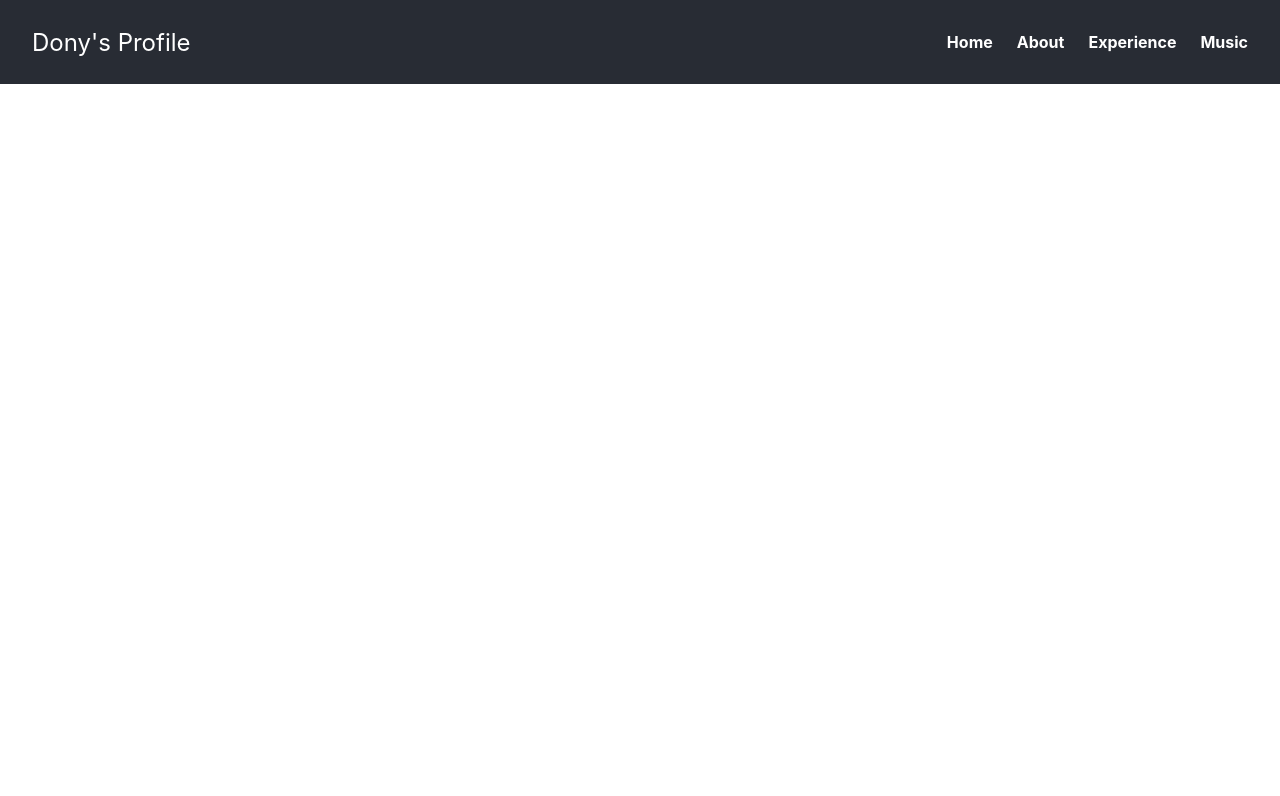
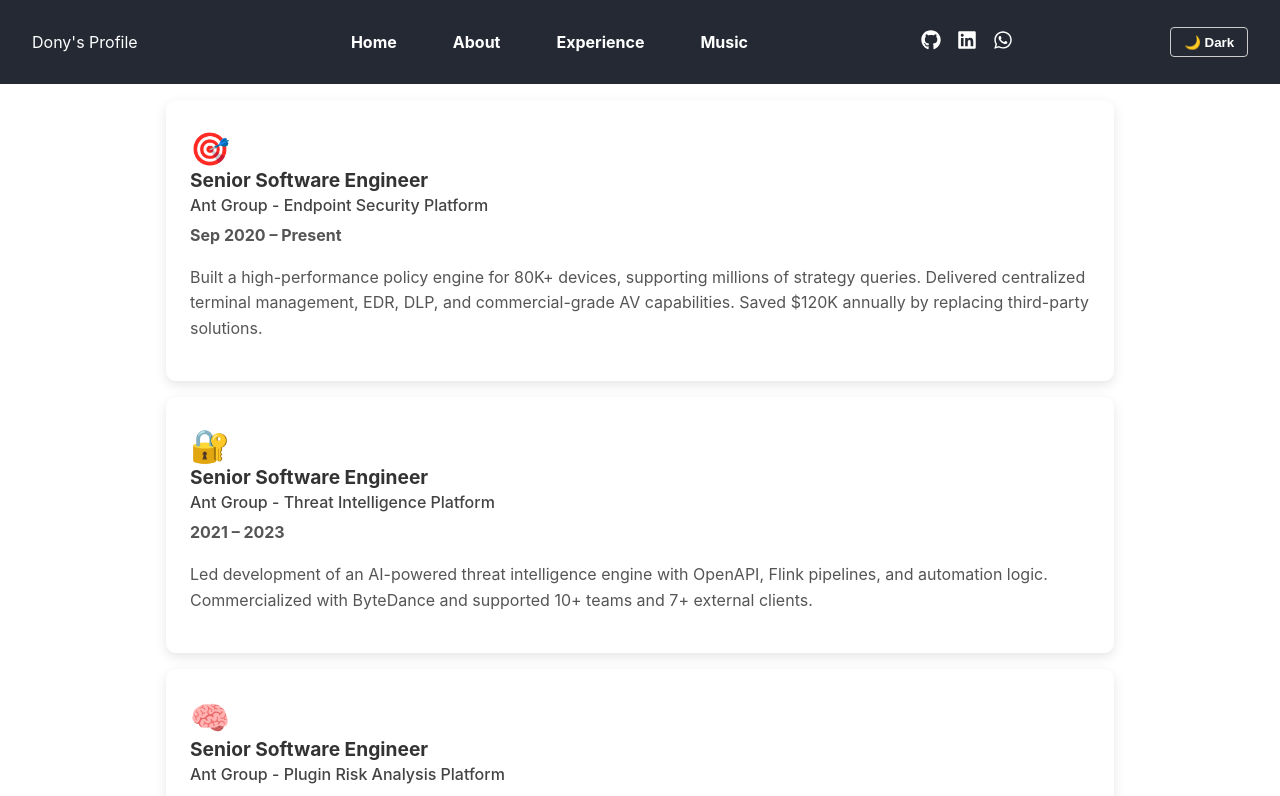
Before and after one commit to donyJ4EL/dony-profile, a React (Create React App) app: page /experience in a window 1280 px wide. Shown: the top 796 px of the page. Built offline with nearby package versions, Linux system fonts and the light colour scheme.

Commit message:
add ExperienceCard; add light/dark toggle;

```diff
--- a/package.json
+++ b/package.json
@@ -9,6 +9,7 @@
     "@testing-library/user-event": "^13.5.0",
     "react": "^18.2.0",
     "react-dom": "^18.2.0",
+    "react-icons": "^5.5.0",
     "react-router-dom": "^6.23.0",
     "react-scripts": "5.0.1",
     "web-vitals": "^2.1.4"
--- /dev/null
+++ b/src/ExperienceCard.css
@@ -0,0 +1,47 @@
+  .exp-card {
+    background-color: #fff;
+    color: #333;
+    border-radius: 10px;
+    box-shadow: 0 4px 12px rgba(0, 0, 0, 0.1);
+    margin: 1rem auto;
+    padding: 1.5rem;
+    max-width: 900px;
+    transition: background-color 0.3s, color 0.3s;
+  }
+
+  /* 🔥 新增：当 body 有 dark-mode 时，卡片变暗 */
+  body.dark-mode .exp-card {
+    background-color: #1e1e1e;
+    color: #eee;
+    box-shadow: 0 4px 12px rgba(255, 255, 255, 0.1);
+  }
+
+  .exp-card:hover {
+    transform: translateY(-4px);
+  }
+
+  /* 图标样式 */
+  .exp-icon {
+    font-size: 2rem;
+    color: #7843e9;
+    margin-top: 0.3rem;
+  }
+
+  /* 内容层 */
+  .exp-content h2 {
+    margin: 0;
+    font-size: 1.2rem;
+  }
+
+  .exp-content h3 {
+    margin: 0.2rem 0;
+    font-weight: 500;
+    font-size: 1rem;
+    color: #444;
+  }
+
+  .exp-content p {
+    margin-top: 0.5rem;
+    line-height: 1.6;
+    color: #555;
+  }
--- a/src/Navbar.css
+++ b/src/Navbar.css
@@ -2,23 +2,35 @@
   display: flex;
   justify-content: space-between;
   align-items: center;
+  background-color: #242933;
   padding: 1rem 2rem;
-    background-color: #282c34;
-  }
-
-  .logo {
   color: white;
-    font-size: 1.5rem;
 }
 
 .nav-links {
-    list-style: none;
   display: flex;
   gap: 1.5rem;
+  list-style: none;
 }
 
-  .nav-links li a {
+.nav-links a {
   color: white;
   text-decoration: none;
   font-weight: bold;
 }
+
+.social-links {
+  display: flex;
+  gap: 1rem;
+  font-size: 1.25rem;
+}
+
+.social-links a {
+  color: white;
+  transition: transform 0.2s ease;
+}
+
+.social-links a:hover {
+  transform: scale(1.1);
+  color: #1da1f2; /* Hover color */
+}
--- a/src/components/ExperienceCard.js
+++ b/src/components/ExperienceCard.js
@@ -0,0 +1,20 @@
+import React, {useMemo} from "react";
+import "../ExperienceCard.css";
+
+function ExperienceCard({ title, company, time, description, icon }) {
+    return (
+        <div className="exp-card">
+            <div className="exp-icon">
+            {icon}
+            </div>
+            <div className="exp-content">
+            <h2>{title}</h2>
+            <h3>{company}</h3>
+            <p><strong>{time}</strong></p>
+            <p>{description}</p>
+            </div>
+        </div>
+    );
+  }
+
+export default ExperienceCard;
--- a/src/components/Navbar.js
+++ b/src/components/Navbar.js
@@ -1,9 +1,19 @@
 
-import React from 'react';
+import React, { useState } from 'react';
 import { Link } from 'react-router-dom'
 import '../Navbar.css';
+import { FaGithub, FaLinkedin, FaWhatsapp } from 'react-icons/fa';
+
 
 function Navbar() {
+    // 🌗 State for dark mode toggle
+    const [isDark, setIsDark] = useState(false);
+
+    // 切换暗黑模式
+    const toggleTheme = () => {
+        document.body.classList.toggle('dark-mode');
+        setIsDark(!isDark);
+    };
     return (
         <div>
             <nav className='navbar'>
@@ -17,6 +27,16 @@
                     <li> <Link to="/experience"> Experience </Link> </li>
                     <li> <Link to="/music"> Music </Link> </li>
                 </ul>
+                {/* Social Links */}
+                <div className="social-links">
+                    <a href="https://github.com/donyJ4EL" target="_blank" rel="noopener noreferrer"><FaGithub /></a>
+                    <a href="https://www.linkedin.com/in/dony-j-deng-b0972b356" target="_blank" rel="noopener noreferrer"><FaLinkedin /></a>
+                    <a href="https://wa.me/your-whatsapp-number" target="_blank" rel="noopener noreferrer"><FaWhatsapp /></a>
+                </div>
+
+                <button className="theme-toggle" onClick={toggleTheme}>
+                    {isDark ? '🌞 Light' : '🌙 Dark'}
+                </button>
             </nav>
         </div>
     );
--- a/src/index.css
+++ b/src/index.css
@@ -11,3 +11,52 @@
   font-family: source-code-pro, Menlo, Monaco, Consolas, 'Courier New',
     monospace;
 }
+
+/* 默认亮色模式 */
+body {
+  background-color: #ffffff;
+  color: #121212;
+  transition: background-color 0.3s ease, color 0.3s ease;
+}
+
+/* 🌙 暗黑模式 */
+body.dark-mode {
+  background-color: #121212;
+  color: #f5f5f5;
+}
+
+/* 你可以根据需要添加其他组件的暗黑样式，比如导航栏 */
+.navbar {
+  background-color: #2c2f36;
+  color: white;
+  padding: 1rem 2rem;
+  display: flex;
+  align-items: center;
+  justify-content: space-between;
+}
+
+body.dark-mode .navbar {
+  background-color: #000000;
+}
+
+/* 导航链接样式 */
+.nav-links a {
+  color: white;
+  text-decoration: none;
+  margin: 0 1rem;
+}
+
+body.dark-mode .nav-links a {
+  color: #f5f5f5;
+}
+
+/* 亮/暗按钮样式 */
+.theme-toggle {
+  background: transparent;
+  border: 1px solid #ccc;
+  border-radius: 4px;
+  padding: 0.4rem 0.8rem;
+  color: inherit;
+  cursor: pointer;
+  font-weight: bold;
+}
--- a/src/pages/Experience.js
+++ b/src/pages/Experience.js
@@ -1,8 +1,79 @@
-import React from "react";
+import React, { useMemo } from "react";
+import ExperienceCard from "../components/ExperienceCard";
+
+const iconList = ["💻", "🧠", "🚀", "🔐", "🧪", "🛠️", "🎯", "📡"];
+
+const experienceList = [
+    {
+      title: "Senior Software Engineer",
+      company: "Ant Group - Endpoint Security Platform",
+      time: "Sep 2020 – Present",
+      description:
+        "Built a high-performance policy engine for 80K+ devices, supporting millions of strategy queries. Delivered centralized terminal management, EDR, DLP, and commercial-grade AV capabilities. Saved $120K annually by replacing third-party solutions.",
+    },
+    {
+      title: "Senior Software Engineer",
+      company: "Ant Group - Threat Intelligence Platform",
+      time: "2021 – 2023",
+      description:
+        "Led development of an AI-powered threat intelligence engine with OpenAPI, Flink pipelines, and automation logic. Commercialized with ByteDance and supported 10+ teams and 7+ external clients.",
+    },
+    {
+      title: "Senior Software Engineer",
+      company: "Ant Group - Plugin Risk Analysis Platform",
+      time: "2022 – 2023",
+      description:
+        "Designed a scheduling layer to orchestrate LLM agents in mobile security workflows. Improved plugin classification by 57% through concurrency-aware routing and LLM prompt strategies.",
+    },
+    {
+      title: "Software Engineer",
+      company: "Ant Group - LLM Risk Detection Platform",
+      time: "2022 – 2023",
+      description:
+        "Developed a real-time Flink + graph detection engine to monitor malicious AI agents. Covered 100% of Alipay’s LLM security needs with <5% false positives and automated SOAR triggers.",
+    },
+    {
+      title: "Software Engineer",
+      company: "Ant Group - Incident Response Platform",
+      time: "2020 – 2021",
+      description:
+        "Built a Camunda-based SOAR system enabling automated security incident response. Reduced average response time from 8h to 30min through customizable workflows.",
+    },
+  ];
+
+
+function shuffle(array) {
+    const arr = [...array];
+    for (let i = arr.length - 1; i > 0; i--) {
+      const j = Math.floor(Math.random() * (i + 1));
+      [arr[i], arr[j]] = [arr[j], arr[i]];
+    }
+    return arr;
+}
+
 
 function Experience() {
+    const randomizedIcons = useMemo(() => shuffle(iconList), []);
+
     return (
-        <div></div>
+        <div>
+            {/* <h1> 💼 Experience </h1> */}
+            {
+                experienceList.map(
+                (item, index) => (
+                    <ExperienceCard
+                        title = {item.title}
+                        company = {item.company}
+                        time = {item.time}
+                        description = {item.description}
+                        icon= {randomizedIcons[index]}
+                    />
+                )
+
+                )
+            }
+
+        </div>
     );
 }
 
--- a/src/pages/Home.js
+++ b/src/pages/Home.js
@@ -9,7 +9,6 @@
             <h1>Hi I'm Dony 👋</h1>
             <p>I'm a full-stack engineer who raps and codes.</p>
             <Link to="/about"> Learn more about me </Link>
-
         </div>
     );
 }
```
Also changed, not shown: 1 other file (tests, documents, lock files or other folders). Lines whose indentation alone changed are shown as unchanged.
